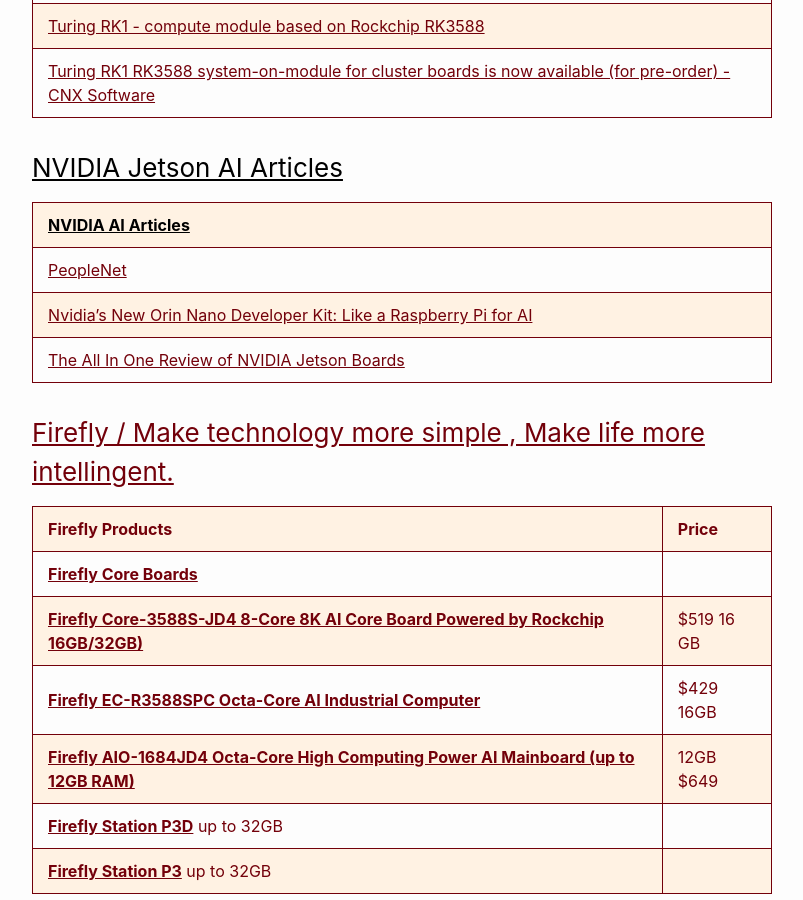
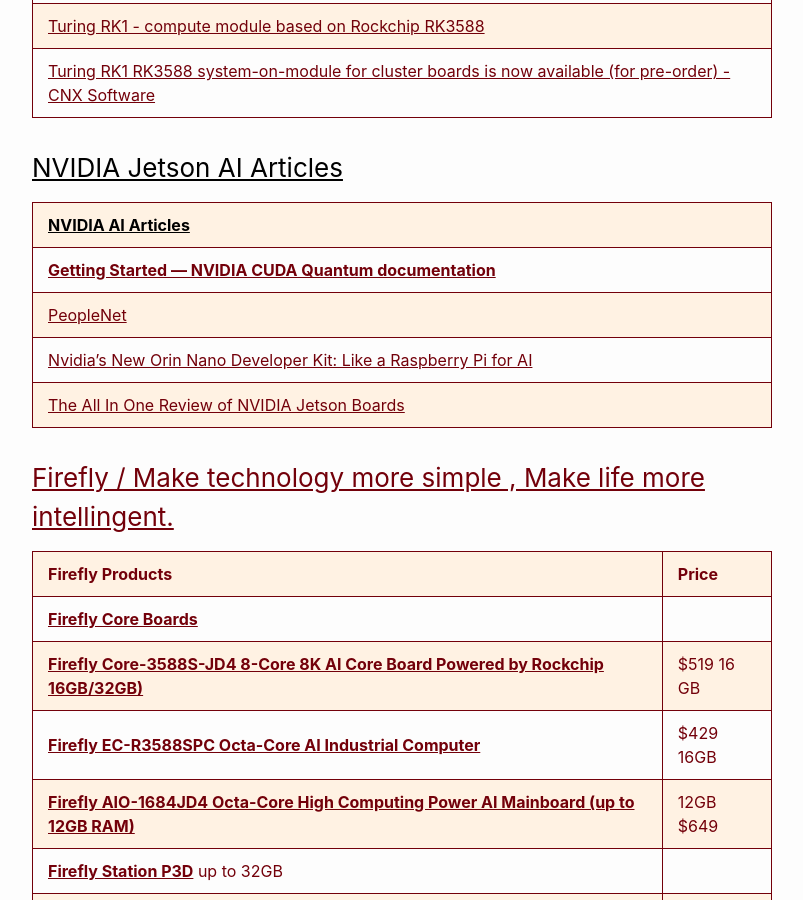
Before and after one commit to RalphHightower/RalphHightower, a Jekyll site: the page built from Home/HardwareProjects.md, in a window 1280 px wide and 900 px high, scrolled down 5359 px. Shown: the whole window, without its empty margins (238-1041 px from the left). Built offline with Jekyll 4.4.1, drawn with Linux system fonts in a browser that asks for light colours; our own code applies the rules of GitHub Pages for plain Markdown files.

Commit message:
[docs](web): HardwareProjects(extended description)

```diff
--- a/Home/HardwareProjects.md
+++ b/Home/HardwareProjects.md
@@ -94,6 +94,7 @@ Expansion options
 
 | [NVIDIA AI Articles]() |
 |----|
+| **[Getting Started — NVIDIA CUDA Quantum documentation](https://nvidia.github.io/cuda-quantum/latest/install.html )** |
 | [PeopleNet](https://catalog.ngc.nvidia.com/orgs/nvidia/teams/tao/models/peoplenet) |
 | [Nvidia’s New Orin Nano Developer Kit: Like a Raspberry Pi for AI](https://www.tomshardware.com/news/nvidias-new-orin-nano-developer-kit-like-a-raspberry-pi-for-ai) |
 | [The All In One Review of NVIDIA Jetson Boards](https://www.iotworlds.com/the-all-in-one-review-of-nvidia-jetson-boards/) |
```
